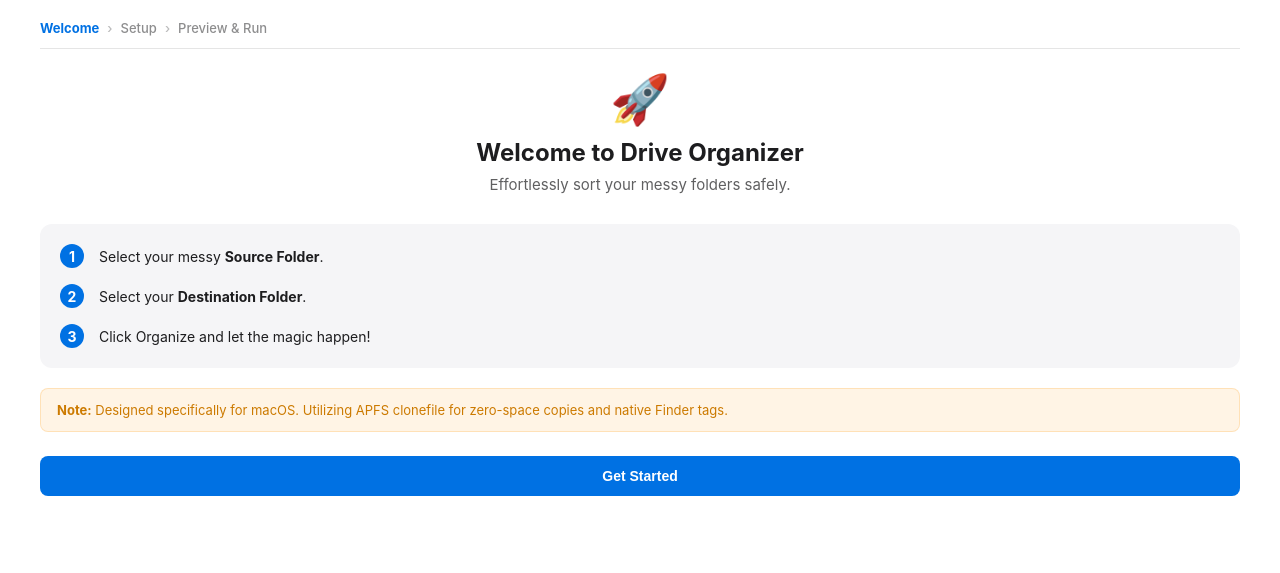
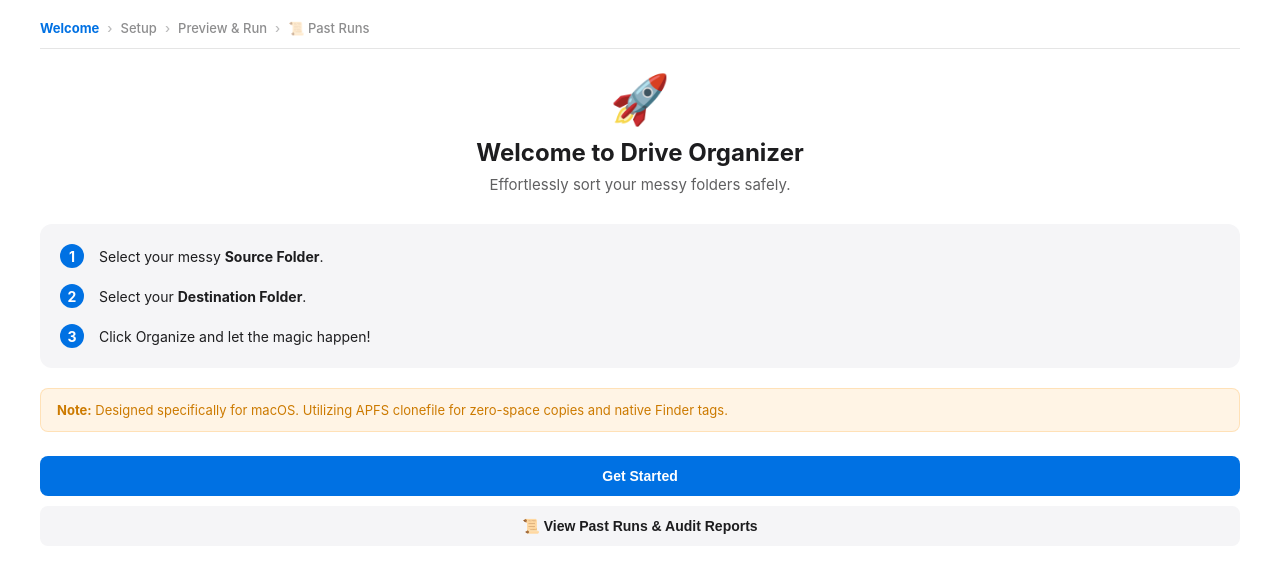
Before and after one commit to itspgiri/hdd-organiser, a Flask app: page / in a window 1280 px wide. Shown: the top 573 px of the page. Run offline with Flask 3, Linux system fonts and the light colour scheme.

Commit message:
Add automated post-transfer integrity verification checker and past runs audit history dashboard

```diff
--- a/src/app.py
+++ b/src/app.py
@@ -233,7 +233,36 @@ def export_csv():
         headers={"Content-disposition": "attachment; filename=drive_organization_report.csv"}
     )
 
+@app.route("/api/verify_transfer", methods=["GET"])
+def verify_transfer():
+    dest = request.args.get("dest")
+    if not dest or not os.path.exists(dest):
+        return jsonify({"success": False, "error": "Destination path required"})
+    config_path = os.path.join(base_dir, "config.json")
+    api = OrganizerAPI(config_path, log_cb, progress_cb)
+    res = api.verify_transfer(dest)
+    return jsonify(res)
+
+@app.route("/api/history", methods=["GET"])
+def get_history():
+    from .utils import load_run_history
+    history_file = os.path.join(base_dir, "run_history.json")
+    runs = load_run_history(history_file)
+    return jsonify({"history": runs})
+
+@app.route("/api/clear_history", methods=["POST"])
+def clear_history():
+    history_file = os.path.join(base_dir, "run_history.json")
+    if os.path.exists(history_file):
+        try:
+            os.remove(history_file)
+        except Exception:
+            pass
+    return jsonify({"success": True})
+
+
 def run_organizer(source, dest, is_preview=False, dest_mode="new", excluded_projects=None):
+
     config_path = os.path.join(base_dir, "config.json")
     api = OrganizerAPI(config_path, log_cb, progress_cb)
     success = api.run(source, dest, is_preview=is_preview, dest_mode=dest_mode, excluded_projects=excluded_projects)
--- a/src/static/script.js
+++ b/src/static/script.js
@@ -27,6 +27,10 @@ function showView(viewId) {
     if (viewId === 'guide-view') document.getElementById('crumb-guide').classList.add('active');
     if (viewId === 'setup-view') document.getElementById('crumb-setup').classList.add('active');
     if (viewId === 'progress-view') document.getElementById('crumb-progress').classList.add('active');
+    if (viewId === 'history-view') {
+        const crumbHist = document.getElementById('crumb-history');
+        if (crumbHist) crumbHist.classList.add('active');
+    }
 }
 
 function navigateBack() {
@@ -43,8 +47,13 @@ function navigateBack() {
         if (prevView === 'guide-view') document.getElementById('crumb-guide').classList.add('active');
         if (prevView === 'setup-view') document.getElementById('crumb-setup').classList.add('active');
         if (prevView === 'progress-view') document.getElementById('crumb-progress').classList.add('active');
+        if (prevView === 'history-view') {
+            const crumbHist = document.getElementById('crumb-history');
+            if (crumbHist) crumbHist.classList.add('active');
+        }
     }
 }
+
 
 async function selectFolder(type) {
     const promptText = type === 'source'
@@ -392,3 +401,142 @@ function downloadAuditReport() {
     if (!dest) return;
     window.location.href = `/api/export_csv?dest=${encodeURIComponent(dest)}`;
 }
+
+async function runVerificationChecker() {
+    const dest = document.getElementById('dest-path').value;
+    const area = document.getElementById('review-content-area');
+    if (!dest) return;
+    area.classList.remove('hidden');
+    area.innerHTML = "<div>Running 100% SHA-256 Hash & File Size Integrity Verification Check...</div>";
+
+    try {
+        const response = await fetch(`/api/verify_transfer?dest=${encodeURIComponent(dest)}`);
+        const data = await response.json();
+
+        if (!data.success) {
+            area.innerHTML = `<div style="color: var(--danger-color); font-size: 12px;">⚠️ ${data.error}</div>`;
+            return;
+        }
+
+        if (data.is_perfect) {
+            area.innerHTML = `
+            <div style="background: rgba(46, 204, 113, 0.15); border: 1px solid #2ecc71; padding: 12px; border-radius: 8px;">
+                <div style="color: #2ecc71; font-weight: bold; font-size: 14px;">🟢 100% Integrity Verified & Safe to Delete!</div>
+                <div style="font-size: 12px; margin-top: 6px;">
+                    • Total Files Checked: <strong>${data.total_files}</strong><br>
+                    • Successfully Verified Copied Files: <strong>${data.verified_count}</strong><br>
+                    • Skipped Duplicates (Intact at destination): <strong>${data.skipped_duplicates}</strong><br>
+                    • Missing Files: <strong>0</strong><br>
+                    • Corrupted / Mismatched Files: <strong>0</strong>
+                </div>
+                <div style="font-size: 11px; margin-top: 8px; opacity: 0.8;">
+                    ✓ All files exist at destination with exact byte size & hash match. It is now 100% safe to delete your original source folder!
+                </div>
+            </div>`;
+        } else {
+            let errorHtml = "";
+            if (data.missing_count > 0) {
+                errorHtml += `<div><strong>Missing Files (${data.missing_count}):</strong> ${data.missing_list.join(', ')}</div>`;
+            }
+            if (data.mismatched_count > 0) {
+                errorHtml += `<div><strong>Mismatched Files (${data.mismatched_count}):</strong> ${data.mismatched_list.join(', ')}</div>`;
+            }
+            area.innerHTML = `
+            <div style="background: rgba(231, 76, 60, 0.15); border: 1px solid #e74c3c; padding: 12px; border-radius: 8px;">
+                <div style="color: #e74c3c; font-weight: bold; font-size: 14px;">⚠️ Verification Warning: Mismatches Found</div>
+                <div style="font-size: 12px; margin-top: 6px;">
+                    • Total Files Checked: <strong>${data.total_files}</strong><br>
+                    • Verified Files: <strong>${data.verified_count}</strong><br>
+                    • Missing Files: <strong>${data.missing_count}</strong><br>
+                    • Corrupted / Mismatched Files: <strong>${data.mismatched_count}</strong>
+                </div>
+                <div style="font-size: 11px; margin-top: 8px;">
+                    ${errorHtml}
+                </div>
+            </div>`;
+        }
+    } catch (e) {
+        area.innerHTML = "<div>Error running verification check</div>";
+    }
+}
+
+async function loadHistoryView() {
+    showView('history-view');
+    const container = document.getElementById('history-list-container');
+    container.innerHTML = "<div>Loading past runs...</div>";
+
+    try {
+        const response = await fetch('/api/history');
+        const data = await response.json();
+        const runs = data.history || [];
+
+        if (runs.length === 0) {
+            container.innerHTML = "<div style='font-size: 13px; opacity: 0.7; padding: 20px; text-align: center;'>No past organization runs recorded yet. Run your first organization to generate audit history!</div>";
+            return;
+        }
+
+        let html = "";
+        runs.forEach(run => {
+            const isCompleted = run.status === 'Completed';
+            const badgeColor = isCompleted ? '#2ecc71' : '#f39c12';
+            html += `
+            <div style="background: rgba(255, 255, 255, 0.05); border: 1px solid rgba(255, 255, 255, 0.1); border-radius: 8px; padding: 12px; margin-bottom: 12px;">
+                <div style="display: flex; justify-content: space-between; align-items: center; margin-bottom: 6px;">
+                    <strong style="font-size: 13px;">🕒 ${run.timestamp}</strong>
+                    <span style="font-size: 10px; background: ${badgeColor}; color: #fff; padding: 2px 8px; border-radius: 10px; font-weight: bold;">${run.status}</span>
+                </div>
+                <div style="font-size: 11px; opacity: 0.9; margin-bottom: 4px;">
+                    📂 <strong>Source:</strong> ${run.source}<br>
+                    🎯 <strong>Destination:</strong> ${run.dest}
+                </div>
+                <div style="font-size: 11px; opacity: 0.7; margin-bottom: 8px;">
+                    📊 <strong>Files:</strong> ${run.total_files} files (${run.total_size}) • <strong>Code Projects:</strong> ${run.projects_count || 0}
+                </div>
+                <div style="display: flex; gap: 8px; flex-wrap: wrap; margin-top: 8px;">
+                    <button class="btn secondary" style="font-size: 10px; padding: 4px 8px;" onclick="downloadHistoryCSV('${run.dest.replace(/\\/g, '\\\\')}')">
+                        📊 Download CSV Audit Log
+                    </button>
+                    <button class="btn secondary" style="font-size: 10px; padding: 4px 8px;" onclick="verifyHistoryRun('${run.dest.replace(/\\/g, '\\\\')}')">
+                        ✅ Run Integrity Check
+                    </button>
+                    <button class="btn secondary" style="font-size: 10px; padding: 4px 8px;" onclick="openHistoryFinder('${run.dest.replace(/\\/g, '\\\\')}')">
+                        📂 Open Destination in Finder
+                    </button>
+                </div>
+            </div>`;
+        });
+        container.innerHTML = html;
+    } catch (e) {
+        container.innerHTML = "<div>Error loading past runs history</div>";
+    }
+}
+
+function downloadHistoryCSV(destPath) {
+    if (!destPath) return;
+    window.location.href = `/api/export_csv?dest=${encodeURIComponent(destPath)}`;
+}
+
+async function verifyHistoryRun(destPath) {
+    if (!destPath) return;
+    document.getElementById('dest-path').value = destPath;
+    showView('progress-view');
+    document.getElementById('review-panel').classList.remove('hidden');
+    await runVerificationChecker();
+}
+
+async function openHistoryFinder(destPath) {
+    if (!destPath) return;
+    try {
+        await fetch(`/api/open_finder?path=${encodeURIComponent(destPath)}`);
+    } catch (e) {}
+}
+
+async function clearHistoryLog() {
+    if (!confirm("Are you sure you want to clear all past run history?")) return;
+    try {
+        await fetch('/api/clear_history', { method: 'POST' });
+        loadHistoryView();
+    } catch (e) {
+        alert("Error clearing history");
+    }
+}
--- a/src/templates/index.html
+++ b/src/templates/index.html
@@ -19,6 +19,8 @@
                 <span class="crumb" id="crumb-setup" onclick="showView('setup-view')">Setup</span>
                 <span class="crumb-separator">›</span>
                 <span class="crumb" id="crumb-progress">Preview & Run</span>
+                <span class="crumb-separator">›</span>
+                <span class="crumb" id="crumb-history" onclick="loadHistoryView()">📜 Past Runs</span>
             </div>
         </nav>
 
@@ -48,7 +50,28 @@
             </div>
 
             <button class="btn primary full-width" onclick="showView('setup-view')">Get Started</button>
+            <div style="margin-top: 10px;">
+                <button class="btn secondary full-width" onclick="loadHistoryView()">📜 View Past Runs & Audit Reports</button>
+            </div>
         </div>
+
+        <!-- HISTORY VIEW -->
+        <div id="history-view" class="view hidden">
+            <div style="display: flex; justify-content: space-between; align-items: center; margin-bottom: 15px;">
+                <h2>📜 Past Runs & Audit Reports</h2>
+                <button class="btn secondary" style="font-size: 11px; padding: 4px 10px;" onclick="clearHistoryLog()">🗑️ Clear History</button>
+            </div>
+            <p class="small-hint" style="margin-left: 0; margin-bottom: 15px;">Access details and download CSV audit reports for all your past organization runs.</p>
+
+            <div id="history-list-container" style="max-height: 380px; overflow-y: auto;">
+                <div>Loading history...</div>
+            </div>
+
+            <div class="actions" style="margin-top: 20px;">
+                <button class="btn secondary full-width" onclick="showView('setup-view')">◄ Return to Setup</button>
+            </div>
+        </div>
+
 
         <!-- SETUP VIEW -->
         <div id="setup-view" class="view hidden">
@@ -99,7 +122,11 @@
                 <button class="btn secondary" onclick="showView('guide-view')" style="width: 30%;">Back</button>
                 <button class="btn primary" id="start-btn" onclick="startOrganizing()" style="width: 65%; float: right;">Start Organizing</button>
             </div>
+            <div style="margin-top: 15px; text-align: center;">
+                <button class="btn secondary" style="font-size: 12px; width: 100%;" onclick="loadHistoryView()">📜 View Past Runs & Audit Reports</button>
+            </div>
         </div>
+
 
         <!-- PROGRESS VIEW -->
         <div id="progress-view" class="view hidden">
@@ -159,6 +186,10 @@
                     <button class="btn secondary" onclick="downloadAuditReport()">📊 Export CSV Audit Log</button>
                 </div>
 
+                <div class="review-grid" style="margin-top: 10px;">
+                    <button class="btn success-btn" style="grid-column: span 2;" onclick="runVerificationChecker()">✅ Run Integrity Verification Checker</button>
+                </div>
+
                 <div id="review-content-area" class="review-content-area hidden" style="margin-top: 15px;"></div>
             </div>
 
```
Also changed, not shown: src/api_organizer.py (+92 -0 lines), src/utils.py (+21 -0 lines).
